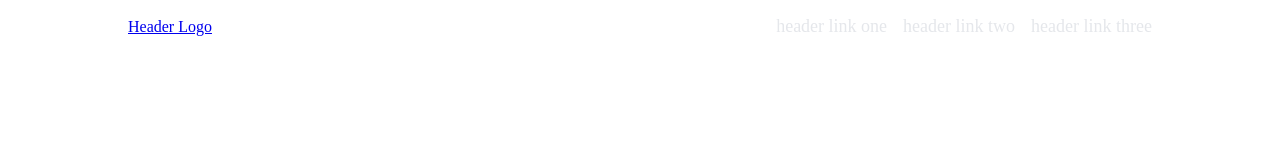
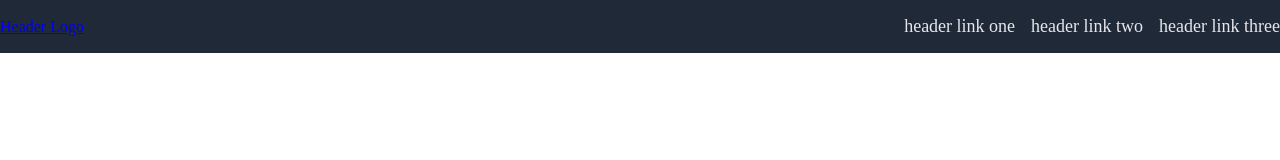
Before and after one commit to niklonberg/odin-landing-page, a plain HTML site: page index.html in a window 1280 px wide. Drawn offline with Linux system fonts and the light colour scheme.

Commit message:
Add background-color to header, wrapped page in a wrapper element

```diff
--- a/index.html
+++ b/index.html
@@ -8,6 +8,7 @@
     <link rel="stylesheet" href="style.css">
 </head>
 <body>
+    <div class="wrapper">
         <header>
             <nav>
                 <a href="index.html">Header Logo</a>
@@ -20,16 +21,13 @@
             <section></section>
         </header>
         <main>
-
         </main>
         <blockquote>
-
         </blockquote>
         <div class="cta">
-
         </div>
         <footer>
-
         </footer>
+    </div>
 </body>
 </html>
--- a/style.css
+++ b/style.css
@@ -10,8 +10,11 @@ body {
     margin: 0px;
     padding: 0px;
     height: 100vh;
-    max-width: 80%;
     margin: 0 auto;
+}
+
+header {
+    background-color: #1f2937;
 }
 
 nav {
```
Lines whose indentation alone changed are shown as unchanged.
